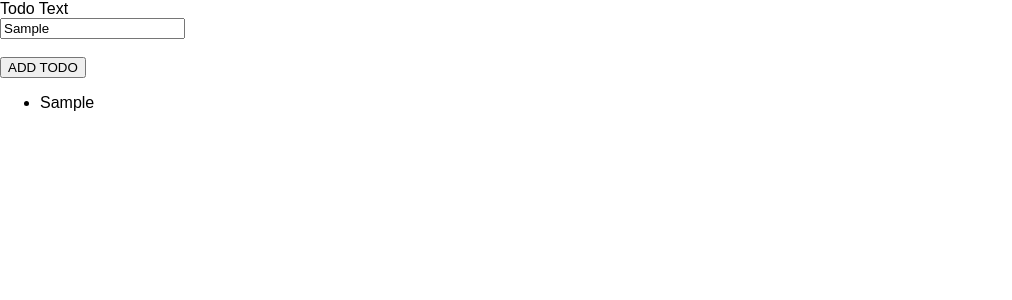
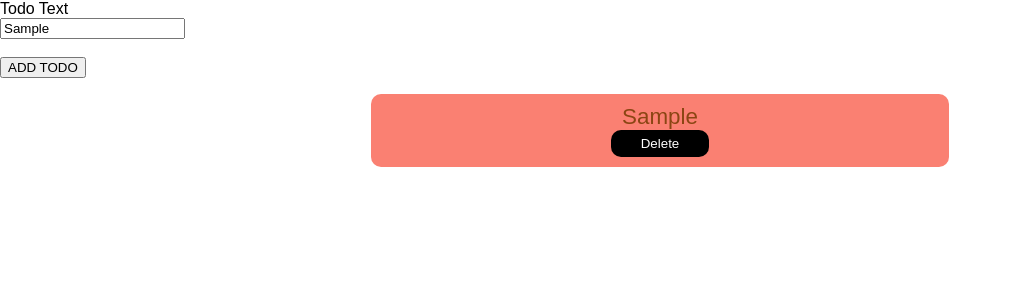
Before and after one commit to Sam44323/react-ts, a React (Create React App) app: page / in a window 1280 px wide. Both pictures are taken after typing "Sample" into the empty fields and a click on the button "ADD TODO". Shown: the top 300 px of the page, without its empty margins (0-1012 px from the left). Built offline with nearby package versions, Linux system fonts and the light colour scheme.

Commit message:
Added the style for the TodoList component

```diff
--- a/src/App.tsx
+++ b/src/App.tsx
@@ -2,18 +2,22 @@ import React, {useState} from 'react';
 
 import TodoList from './components/TodoList';
 import NewTodo from './components/NewTodo'
-import {Todo} from './todo.model'
+import {Todo, DeleteMethod, AddTodo} from './todo.model'
 
 const App: React.FC = () => {
   const [todos, setTodos] = useState<Todo[]>([]);
 
-  const addTodoValue = (value: string) => {
+  const addTodoValue: AddTodo = (value: string) => {
     setTodos(prevState => [...prevState, {id: Math.random(), text: value}])
+  }
+
+  const deleteTodoAction: DeleteMethod = (id: number) => {
+    setTodos(prevState => prevState.filter(item => item.id !== id))
   }
 
   return <div className="App">
       <NewTodo addTodo={addTodoValue}/>
-      <TodoList items={todos}/>
+      <TodoList items={todos} deleteTodo={deleteTodoAction}/>
     </div>
 }
 
--- a/src/components/NewTodo.tsx
+++ b/src/components/NewTodo.tsx
@@ -1,11 +1,13 @@
 import React, {useRef} from 'react';
 
+import {AddTodo} from '../todo.model'
+
 interface NewTodoProps{
-  addTodo: (value: string) => void
+  addTodo: AddTodo
 }
 
 const NewTodo: React.FC<NewTodoProps> = (props) => {
-  const textInputRef = useRef<HTMLInputElement >(null);
+  let textInputRef = useRef<HTMLInputElement >(null);
   const todoSubmitHandler = (event: React.FormEvent) => {
     event.preventDefault()
     const enteredText: string = textInputRef.current?.value as string;
--- a/src/components/TodoList.tsx
+++ b/src/components/TodoList.tsx
@@ -1,14 +1,22 @@
 import React from 'react';
 
-import {Todo} from '../todo.model'
+import {Todo, DeleteMethod} from '../todo.model'
+
+import styles from './styles/TodoList.module.css';
 
 interface TodoListProps{
-  items: Todo[]
+  items: Todo[],
+  deleteTodo: DeleteMethod
 }
 
 const TodoList: React.FC <TodoListProps> = (props) => {
-  return <ul>
-    {props.items.map(item => <li key={item.id}>{item.text}</li>)}
+  return <ul className={styles.uoList}>
+    {props.items.map(item =>
+    <li key={item.id} className={styles.listItem}>
+      <span className={styles.listText}>{item.text}</span>
+      <br/>
+      <button onClick={()=> props.deleteTodo(item.id)} className={styles.listButton}>Delete</button>
+      </li>)}
   </ul>
 }
 
--- /dev/null
+++ b/src/components/styles/TodoList.module.css
@@ -0,0 +1,36 @@
+.listItem {
+  background-color: salmon;
+  margin: 10px auto;
+  width: 70%;
+  padding: 10px;
+  text-align: center;
+  list-style: none;
+  border-radius: 10px;
+}
+
+.listText {
+  font-size: 1.4rem;
+  color: saddlebrown;
+}
+
+.listButton {
+  padding: 6px 30px;
+  border-radius: 10px;
+  margin: 0px;
+  outline: 0px;
+  border: 0px;
+  background-color: black;
+  color: white;
+}
+
+.listButton:hover {
+  background-color: yellow;
+  color: black;
+  cursor: pointer;
+}
+
+@media (min-width: 1036px) {
+  .listItem {
+    width: 45%;
+  }
+}
```
Also changed, not shown: src/todo.model.ts (+8 -0 lines), src/components/styles/NewTodo.module.css (added).
